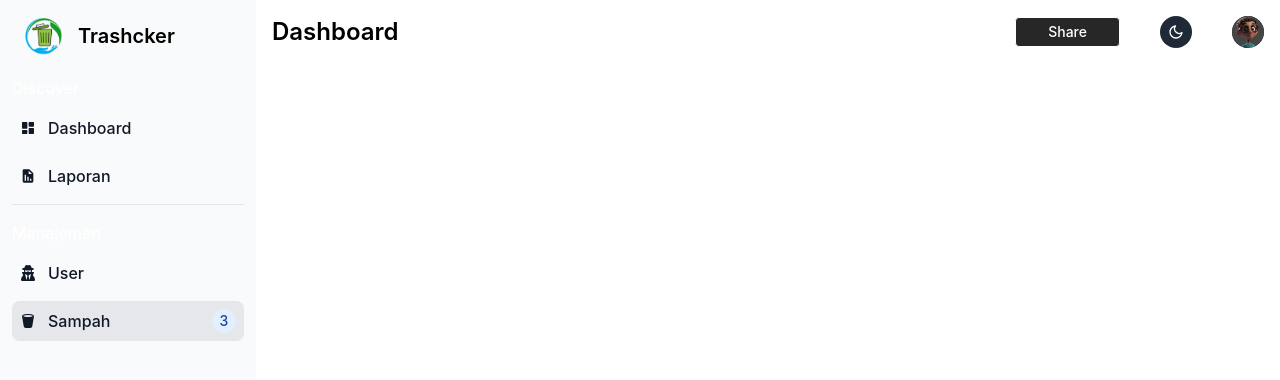
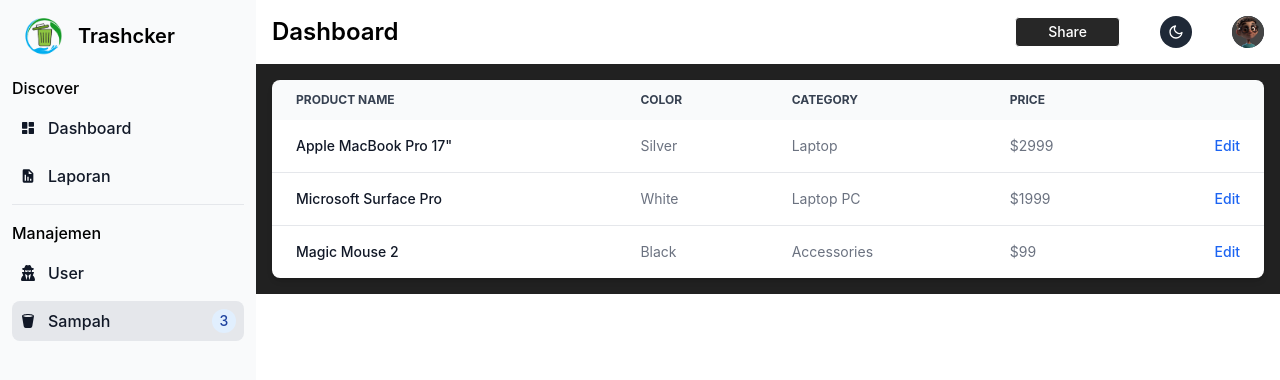
Before and after one commit to argalusmp/trashcker_IoT, a React (Vite) app: page /sampah in a window 1280 px wide. Shown: the top 380 px of the page. Built offline with nearby package versions, Linux system fonts and the light colour scheme.

Commit message:
Add table

```diff
--- a/src/App.tsx
+++ b/src/App.tsx
@@ -1,4 +1,4 @@
-import { BrowserRouter as Router, Route, Routes } from "react-router-dom";
+import { BrowserRouter as Router, Route, Routes, Outlet } from "react-router-dom";
 import { useEffect } from "react";
 import { initFlowbite } from "flowbite";
 
--- a/src/components/Main/Laporan.tsx
+++ b/src/components/Main/Laporan.tsx
@@ -1,3 +1,84 @@
+import { Table } from "flowbite-react";
+
 export default function Laporan() {
-  return <></>;
+  return (
+    <div className="p-4 sm:ml-64 dark:bg-background-color-theme">
+      <div className="relative overflow-x-auto shadow-md sm:rounded-lg">
+          <table className="w-full text-sm text-left rtl:text-right text-gray-500 dark:text-gray-400">
+              <thead className="text-xs text-gray-700 uppercase bg-gray-50 dark:bg-gray-700 dark:text-gray-400">
+                  <tr>
+                      <th scope="col" className="px-6 py-3">
+                          Product name
+                      </th>
+                      <th scope="col" className="px-6 py-3">
+                          Color
+                      </th>
+                      <th scope="col" className="px-6 py-3">
+                          Category
+                      </th>
+                      <th scope="col" className="px-6 py-3">
+                          Price
+                      </th>
+                      <th scope="col" className="px-6 py-3">
+                          <span className="sr-only">Edit</span>
+                      </th>
+                  </tr>
+              </thead>
+              <tbody>
+                  <tr className="bg-white border-b dark:bg-gray-800 dark:border-gray-700 hover:bg-gray-50 dark:hover:bg-gray-600">
+                      <th scope="row" className="px-6 py-4 font-medium text-gray-900 whitespace-nowrap dark:text-white">
+                          Apple MacBook Pro 17"
+                      </th>
+                      <td className="px-6 py-4">
+                          Silver
+                      </td>
+                      <td className="px-6 py-4">
+                          Laptop
+                      </td>
+                      <td className="px-6 py-4">
+                          $2999
+                      </td>
+                      <td className="px-6 py-4 text-right">
+                          <a href="#" className="font-medium text-blue-600 dark:text-blue-500 hover:underline">Edit</a>
+                      </td>
+                  </tr>
+                  <tr className="bg-white border-b dark:bg-gray-800 dark:border-gray-700 hover:bg-gray-50 dark:hover:bg-gray-600">
+                      <th scope="row" className="px-6 py-4 font-medium text-gray-900 whitespace-nowrap dark:text-white">
+                          Microsoft Surface Pro
+                      </th>
+                      <td className="px-6 py-4">
+                          White
+                      </td>
+                      <td className="px-6 py-4">
+                          Laptop PC
+                      </td>
+                      <td className="px-6 py-4">
+                          $1999
+                      </td>
+                      <td className="px-6 py-4 text-right">
+                          <a href="#" className="font-medium text-blue-600 dark:text-blue-500 hover:underline">Edit</a>
+                      </td>
+                  </tr>
+                  <tr className="bg-white dark:bg-gray-800 hover:bg-gray-50 dark:hover:bg-gray-600">
+                      <th scope="row" className="px-6 py-4 font-medium text-gray-900 whitespace-nowrap dark:text-white">
+                          Magic Mouse 2
+                      </th>
+                      <td className="px-6 py-4">
+                          Black
+                      </td>
+                      <td className="px-6 py-4">
+                          Accessories
+                      </td>
+                      <td className="px-6 py-4">
+                          $99
+                      </td>
+                      <td className="px-6 py-4 text-right">
+                          <a href="#" className="font-medium text-blue-600 dark:text-blue-500 hover:underline">Edit</a>
+                      </td>
+                  </tr>
+              </tbody>
+          </table>
+      </div>
+    </div>
+  );
 }
--- a/src/components/Main/Sampah.tsx
+++ b/src/components/Main/Sampah.tsx
@@ -1,3 +1,82 @@
 export default function Sampah() {
-  return <></>;
+  return (
+    <div className="p-4 sm:ml-64 bg-background-color-theme">
+    <div className="relative overflow-x-auto shadow-md sm:rounded-lg">
+        <table className="w-full text-sm text-left rtl:text-right text-gray-500 dark:text-gray-400">
+            <thead className="text-xs text-gray-700 uppercase bg-gray-50 dark:bg-gray-700 dark:text-gray-400">
+                <tr>
+                    <th scope="col" className="px-6 py-3">
+                        Product name
+                    </th>
+                    <th scope="col" className="px-6 py-3">
+                        Color
+                    </th>
+                    <th scope="col" className="px-6 py-3">
+                        Category
+                    </th>
+                    <th scope="col" className="px-6 py-3">
+                        Price
+                    </th>
+                    <th scope="col" className="px-6 py-3">
+                        <span className="sr-only">Edit</span>
+                    </th>
+                </tr>
+            </thead>
+            <tbody>
+                <tr className="bg-white border-b dark:bg-gray-800 dark:border-gray-700 hover:bg-gray-50 dark:hover:bg-gray-600">
+                    <th scope="row" className="px-6 py-4 font-medium text-gray-900 whitespace-nowrap dark:text-white">
+                        Apple MacBook Pro 17"
+                    </th>
+                    <td className="px-6 py-4">
+                        Silver
+                    </td>
+                    <td className="px-6 py-4">
+                        Laptop
+                    </td>
+                    <td className="px-6 py-4">
+                        $2999
+                    </td>
+                    <td className="px-6 py-4 text-right">
+                        <a href="#" className="font-medium text-blue-600 dark:text-blue-500 hover:underline">Edit</a>
+                    </td>
+                </tr>
+                <tr className="bg-white border-b dark:bg-gray-800 dark:border-gray-700 hover:bg-gray-50 dark:hover:bg-gray-600">
+                    <th scope="row" className="px-6 py-4 font-medium text-gray-900 whitespace-nowrap dark:text-white">
+                        Microsoft Surface Pro
+                    </th>
+                    <td className="px-6 py-4">
+                        White
+                    </td>
+                    <td className="px-6 py-4">
+                        Laptop PC
+                    </td>
+                    <td className="px-6 py-4">
+                        $1999
+                    </td>
+                    <td className="px-6 py-4 text-right">
+                        <a href="#" className="font-medium text-blue-600 dark:text-blue-500 hover:underline">Edit</a>
+                    </td>
+                </tr>
+                <tr className="bg-white dark:bg-gray-800 hover:bg-gray-50 dark:hover:bg-gray-600">
+                    <th scope="row" className="px-6 py-4 font-medium text-gray-900 whitespace-nowrap dark:text-white">
+                        Magic Mouse 2
+                    </th>
+                    <td className="px-6 py-4">
+                        Black
+                    </td>
+                    <td className="px-6 py-4">
+                        Accessories
+                    </td>
+                    <td className="px-6 py-4">
+                        $99
+                    </td>
+                    <td className="px-6 py-4 text-right">
+                        <a href="#" className="font-medium text-blue-600 dark:text-blue-500 hover:underline">Edit</a>
+                    </td>
+                </tr>
+            </tbody>
+        </table>
+    </div>
+    </div>
+  );
 }
--- a/src/components/Navigasi/Sidebar.tsx
+++ b/src/components/Navigasi/Sidebar.tsx
@@ -2,7 +2,7 @@
 import { FaUserSecret } from "react-icons/fa6";
 import { BsTrash2Fill } from "react-icons/bs";
 import { BiSolidReport, BiSolidDashboard } from "react-icons/bi";
-import { NavLink } from "react-router-dom";
+import { NavLink, Outlet } from "react-router-dom";
 import Navbar from "./Navbar";
 
 export default function Sidebar() {
@@ -26,7 +26,7 @@
             </span>
           </NavLink>
           <ul className="space-y-2 font-medium">
-            <p className="text-white">Discover</p>
+            <p className="dark:text-white">Discover</p>
             <li>
               <NavLink
                 to="/"
@@ -57,7 +57,7 @@
             </li>
 
             <ul className="pt-4 mt-4 space-y-2 font-medium border-t border-gray-200 dark:border-gray-700">
-              <p className="text-white">Manajemen</p>
+              <p className="dark:text-white">Manajemen</p>
               <li>
                 <NavLink
                   to="/users"
@@ -91,6 +91,7 @@
           </ul>
         </div>
       </aside>
+      <Outlet />
     </>
   );
 }
```
